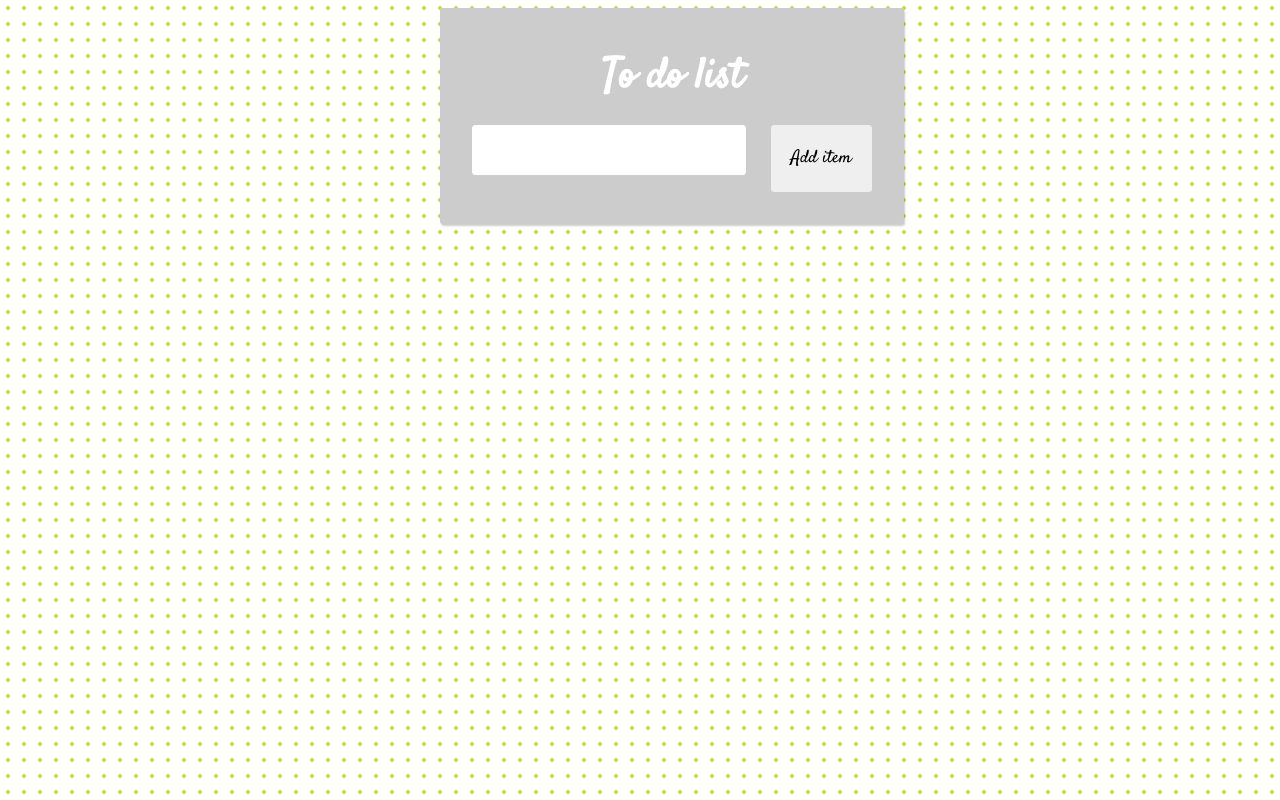
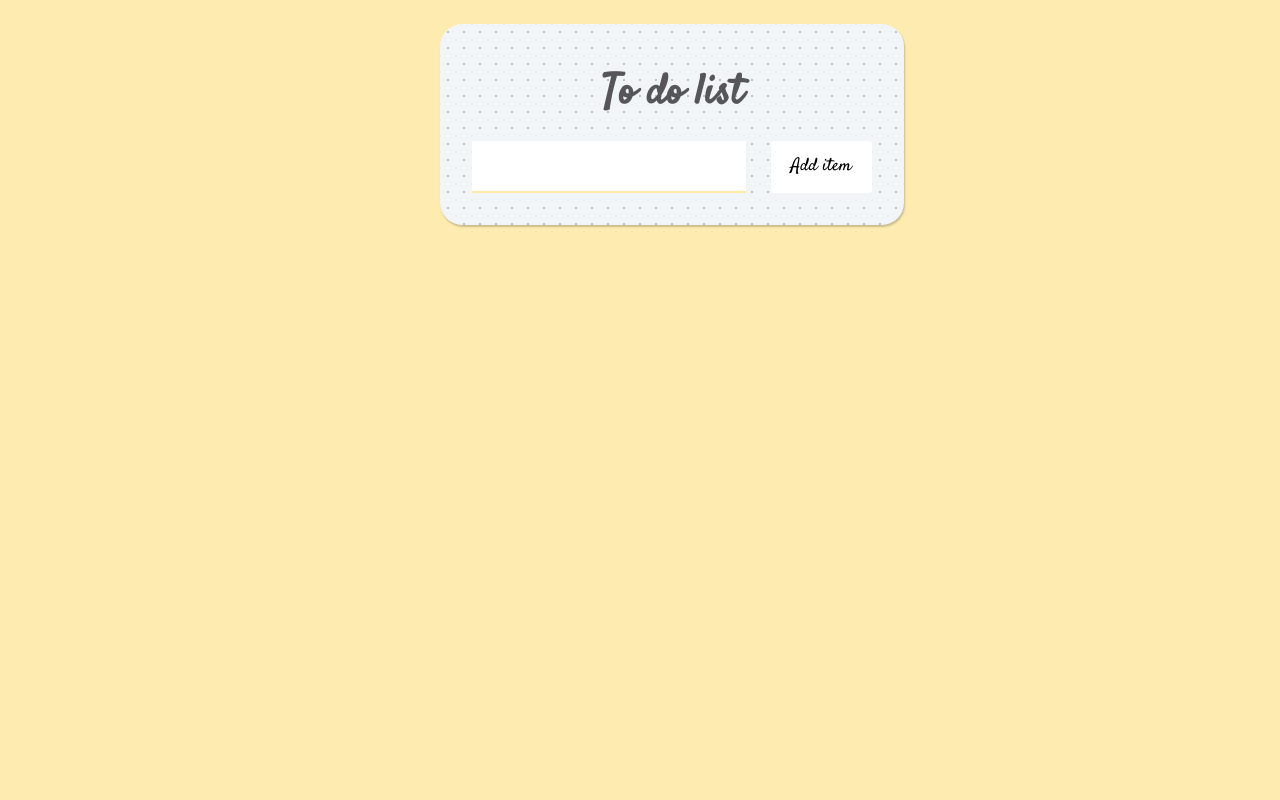
Before and after one commit to miroslavaka/to-do-list, a plain HTML site: page index.html in a window 1280 px wide. Drawn offline with Linux system fonts and the light colour scheme.

Commit message:
style changes to yellow with grey dots

```diff
--- a/style.css
+++ b/style.css
@@ -1,12 +1,6 @@
 @import url('https://fonts.googleapis.com/css2?family=Satisfy&display=swap');
 body {
-  background-image: radial-gradient(
-    ellipse 50% 50%,
-    #cddc39,
-    #cddc39 25%,
-    #ffffff 25%
-  );
-  background-size: 1em 1em, 2em 2em;
+  background: #fdebaf;
 }
 .container {
   display: flex;
@@ -17,16 +11,19 @@ body {
 }
 .input-container {
   padding: 2em;
-  background: #cccccc;
-  border-radius: 0.2em;
+  margin-top: 1em;
+  background: #f1f5f8;
+  background-image: radial-gradient(#bfc0c1, #bfc0c1 10%, transparent 0);
+  background-size: 1em 1em;
+  border-radius: 1.4em;
   box-shadow: 1px 2px 2px rgba(0, 0, 0, 0.2);
 }
 .input-container h1 {
-  color: #fff;
   font-family: 'Satisfy', cursive;
+  color: #56565a;
   text-align: center;
   margin: 0.2em 0 0.4em 0;
-  font-size: 1.6em;
+  font-size: 1.5em;
 }
 .form {
   display: flex;
@@ -38,11 +35,10 @@ body {
   padding: 0.7em 1em;
   font-family: 'Satisfy', cursive;
   font-size: 1.1em;
-  border-radius: 0.2em;
+  background: #fff;
   border: none;
+  border-bottom: 2.5px solid #ffeaa7;
   outline: none;
-  box-shadow: inset;
-  margin-bottom: 1em;
   margin-right: 0.2em;
 }
 #add-item {
@@ -50,9 +46,11 @@ body {
   padding: 0.7em 1em;
   font-family: 'Satisfy', cursive;
   font-size: 1.1em;
+  background: #fff;
   border-radius: 0.2em;
   border: none;
   outline: none;
+  margin-top: 1em;
 }
 .close {
   cursor: pointer;
@@ -60,7 +58,7 @@ body {
 }
 .result-container ul li {
   list-style-type: none;
-  background: #cccccc;
+  background: #f1f5f8;
   margin: 0.5em;
   padding: 0.5em 1em;
   font-family: 'Satisfy', cursive;
@@ -83,6 +81,7 @@ body {
   }
   #add-item {
     margin-left: 1.2em;
+    margin-top: 0;
     width: 7em;
   }
 }
```
